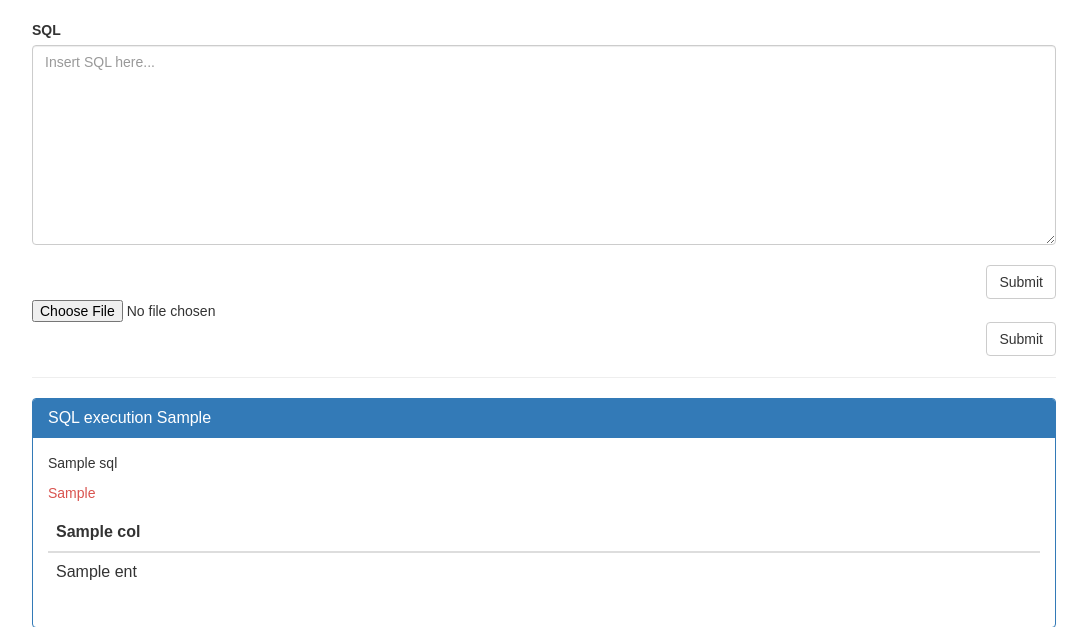
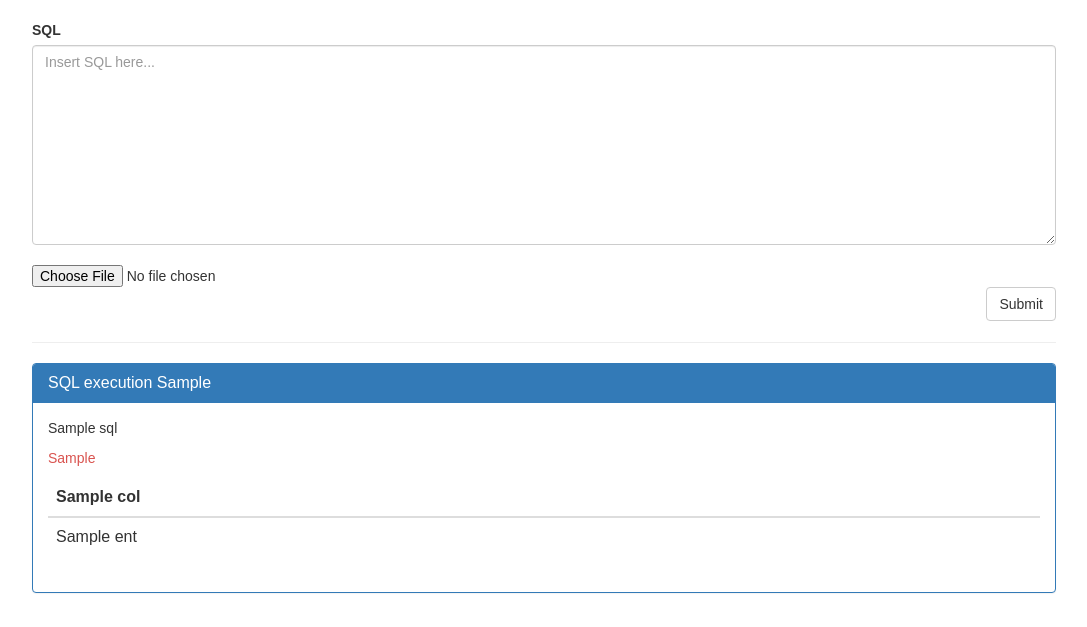
Before and after one commit to Mantower/DB, a Django app: template index/templates/index/sql.html in a window 1280 px wide. Shown: the part 52-679 px from the top of the page, without its empty margins (96-1183 px from the left). Run offline with Django 3.2, Linux system fonts and the light colour scheme; the template is opened without the code that fills it: most values are stand-ins (such as "Sample title", 1, 10 or a date in 2020); some libraries are stand-ins or nearby versions; some web fonts are replaced.

Commit message:
Merge sql input in one form.

```diff
--- a/index/templates/index/sql.html
+++ b/index/templates/index/sql.html
@@ -8,18 +8,11 @@
 
 {% block body_block %}
 <div class="form-group">
-    <form method="POST">
+    <form method="POST" enctype="multipart/form-data">
         {% csrf_token %}
         <label for="sql">SQL</label>
         <textarea class="form-control" name="sql" id="sql" placeholder="Insert SQL here..."></textarea>
         <br>
-        <input class="btn btn-default" id="sql-submit" type="submit" value="Submit">
-    </form>
-</div>
-<br>
-<div class="form-group">
-    <form method="POST" enctype="multipart/form-data">
-        {% csrf_token %}
         <input type="file" name="filesql" id="filesql">
         <input class="btn btn-default" id="sql-submit" type="submit" value="Submit">
     </form>
```
